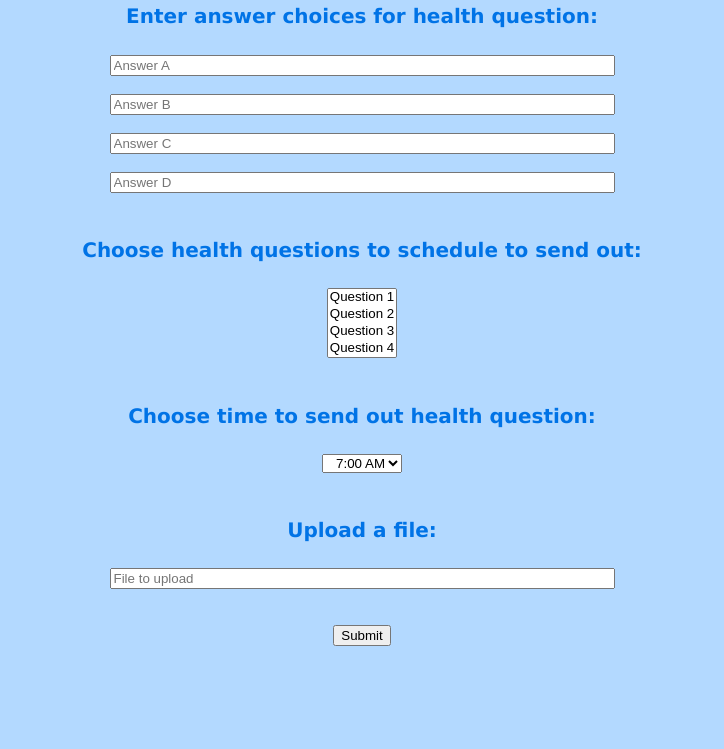
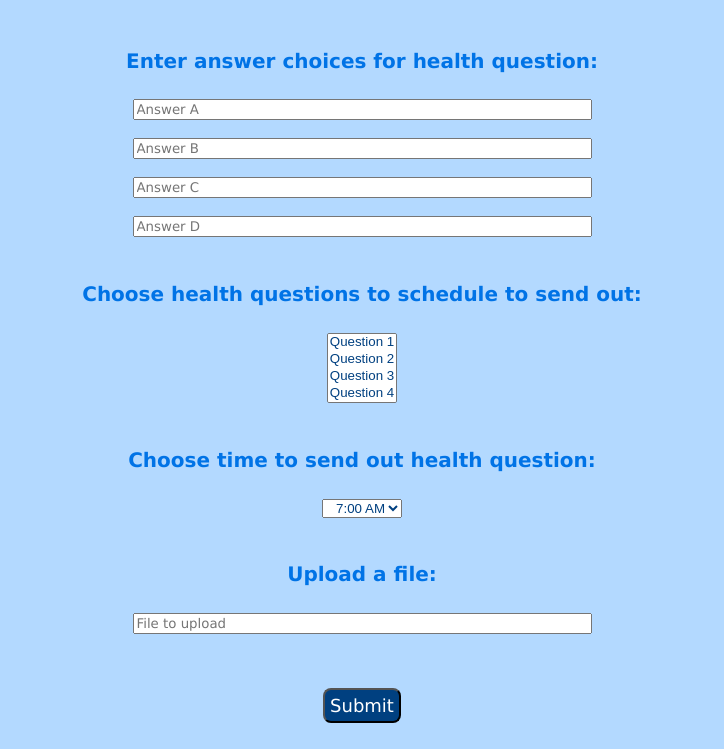
Before and after one commit to thetateman/capstone-team14, a website: page index.html in a window 1280 px wide. Shown: the part 492-1241 px from the top of the page, without its empty margins (278-1002 px from the left). Before the commit the page ends 1164 px from the top, so only its background shows below. Drawn offline with Linux system fonts and the light colour scheme.

Commit message:
Update index.html
Added CSS to modify the submit button, the scroll bars, and made the text the same font throughout.

```diff
--- a/index.html
+++ b/index.html
@@ -9,6 +9,18 @@ head {
 body {
 	background-color: #b3d9ff;
 }
+::-webkit-scrollbar {
+	width: 14px;
+}
+::-webkit-scrollbar {
+	box-shadow: inset 0 0 5px gray;
+	border-radius: 10px;
+}
+::-webkit-scrollbar-thumb {
+	background-color: #0073e6;
+	border-radius: 10px;
+}
+::-webkit-scrollbar-thumb:hover {background-color: #004080;}
 h2 {
 	color: #004080;
 	text-align: center;
@@ -23,9 +35,13 @@ h4 {
 }
 input {
 	text-align: center;
+	font-family: verdana;
 }
 div {
 	text-align: center;
+}
+select {
+	color: #004080;
 }
 textarea {
 	text-align: left;
@@ -48,12 +64,22 @@ textarea {
 #fileUpload {
 	text-align: left;
 }
+#Submit {
+	border-radius: 8px;
+	background-color: #004080;
+	color: white;
+	font-family: verdana;
+	font-size: 18px;
+	padding: 5px;
+}
+#Submit:hover {background-color: #0073e6;}
 </style>
 <h2>Daily Health Questions Admin</h2>
 </head>
 <body>
 
 <form method="POST">
+	<br>
     <h4>Enter health question:</h4>
     <div>
 		<textarea id="question" name="question" rows="20" cols="80" placeholder="Health Question"></textarea>
@@ -75,7 +101,7 @@ textarea {
 
 	<h4>Choose health questions to schedule to send out:</h4>
     <div>
-		<select id="selection name="selection" size="4" multiple>
+		<select id="selection" name="selection" size="4" multiple>
 			<option value="firstQuestion"> Question 1</option>
 			<option value="secondQuestion">Question 2</option>
 			<option value="thirdQuestion"> Question 3</option>
@@ -102,9 +128,9 @@ textarea {
 		<input id="fileUpload", name="fileUpload", size="60", type="text", placeholder="File to upload">
 	</div><br>
 
-    <br>
+    <br><br>
 	<div>
-		<input type="submit", name="Submit">
+		<input type="submit", id="Submit", name="Submit">
 	</div>
 	<br>
 </form>
```
